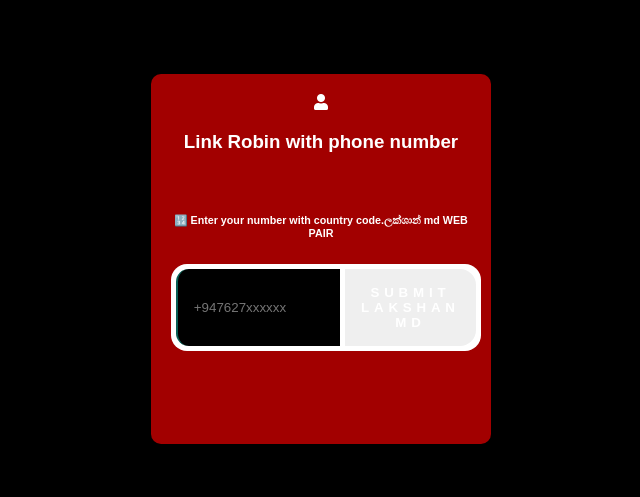
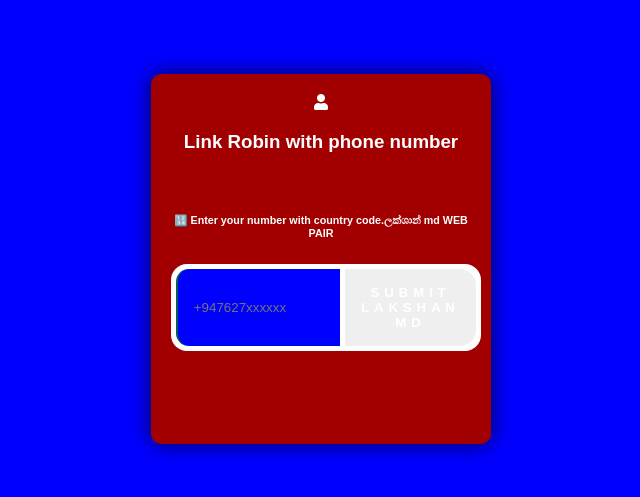
Before and after one commit to lakshankpg/Lakshan-md-v1, a website: page pair.html in a window 1280 px wide. Shown: the part 141-638 px from the top of the page, without its empty margins (319-959 px from the left). Drawn offline with nearby package versions, Linux system fonts and the light colour scheme.

Commit message:
Update pair.html

```diff
--- a/pair.html
+++ b/pair.html
@@ -15,7 +15,7 @@
       align-items: center;
       height: 100vh;
       margin: 0;
-      background-color: #000000;
+      background-color: #0000FF;
       background-repeat: no-repeat;
       background-position: center;
       background-size: cover;
@@ -56,7 +56,7 @@
 
     .input-container input {
       border-radius: 0.8rem 0 0 0.8rem;
-      background: #000000;
+      background:#0000FF;
       width: 89%;
       flex-basis: 75%;
       padding: 1rem;
@@ -88,7 +88,7 @@
     }
 
     .input-container button:hover {
-      background: #2980b9;
+      background: #0000FF;
     }
 
     #waiting-message {
```
